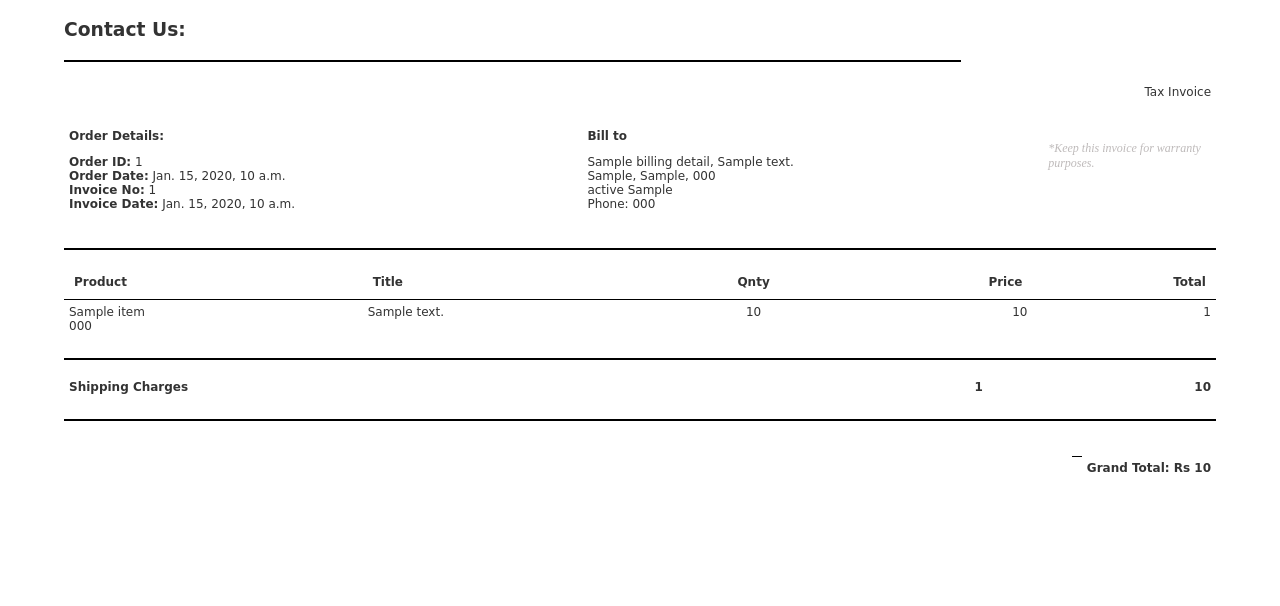
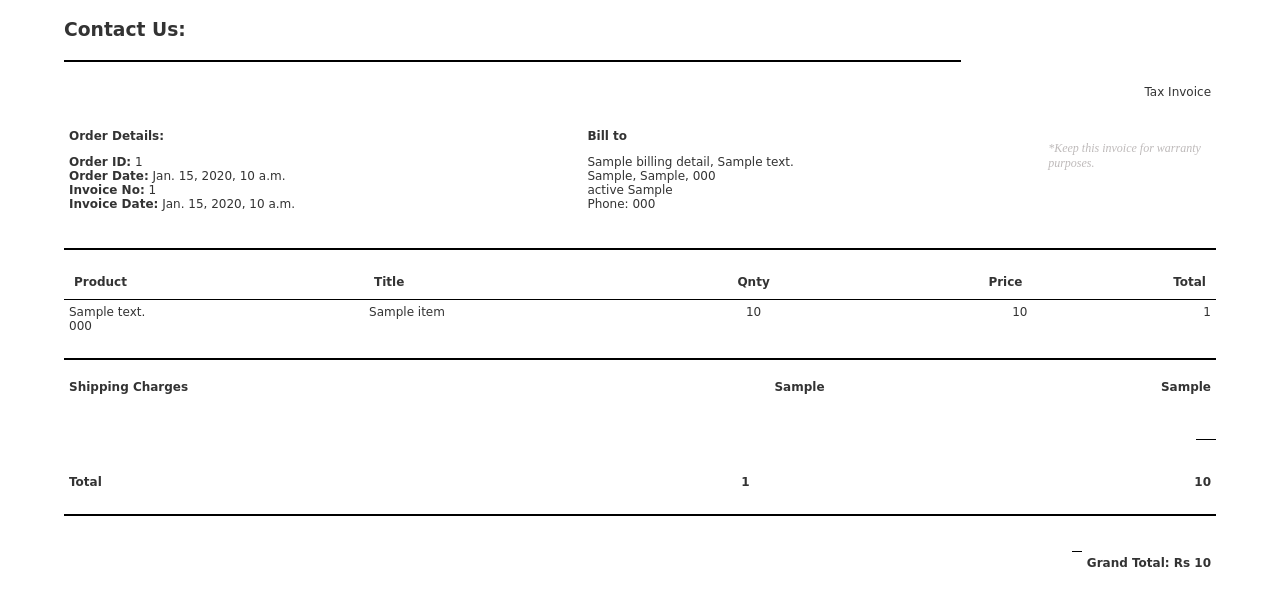
Before and after one commit to woodenclouds/youngsta-india-backend, a Django app: template templates/activities/invoice/invoice.html in a window 1280 px wide. Shown: the top 606 px of the page. Run offline with Django 5.2, Linux system fonts and the light colour scheme; tables that the repository leaves empty hold one stand-in row (values such as "Sample post"); the template is opened without the code that fills it: values that come from a table or form of the project are taken from there, most other values are stand-ins (such as "Sample title", 1, 10 or a date in 2020); parts of the project's set-up code (start-up, migrations or seed data) failed here and were passed over.

Commit message:
invoice generation

```diff
--- a/api/v1/activities/functions.py
+++ b/api/v1/activities/functions.py
@@ -194,7 +194,7 @@ def get_invoice_data(pk):
 
         # --- Order Details ---
     invoice = Invoice.objects.filter(purchase__id=order.id).first()
-
+    shipping_charge = getattr(order, 'shipping_charge', 0)
     order_details = {
         'order_id': str(order.id),
         'ordered_date': order.created_at.strftime("%d %b %Y"),
@@ -202,8 +202,8 @@ def get_invoice_data(pk):
         'invoice_date': invoice.issued_at.strftime("%d %b %Y"),
         'total_products': total_products,
         'grand_total': f"{grand_total:.2f}",
+        'shipping_charge': f"{shipping_charge:.2f}" if shipping_charge else "0"
     }
-
     # --- Billing Details ---
     billing_details = []
 
--- a/api/v1/activities/views.py
+++ b/api/v1/activities/views.py
@@ -1378,7 +1378,7 @@ def download_invoice(request, pk):
 
     html_string = render_to_string('activities/invoice/invoice.html', {'order': invoice_data})
     response = HttpResponse(content_type='application/pdf')
-    response['Content-Disposition'] = f'attachment; filename=invoice_{invoice_data["order_details"]["order_id"]}.pdf'
+    response['Content-Disposition'] = f'attachment; filename=invoice_{invoice_data["order_details"]["invoice_number"]}.pdf'
 
     pdf = BytesIO()
     pisa_status = pisa.CreatePDF(html_string, dest=pdf)
--- a/templates/activities/invoice/invoice.html
+++ b/templates/activities/invoice/invoice.html
@@ -182,8 +182,8 @@
             <tbody>
                 {% for item in order.product_details %}
                 <tr>
-                    <td style="text-align: left;">{{ item.product_name }} <br> {{ item.product_code }}</td>
-                    <td style="text-align: left;">{{ item.product_description }}</td>
+                    <td style="text-align: left;"> {{ item.product_description }}<br> {{ item.product_code }}</td>
+                    <td style="text-align: left;">{{ item.product_name }}</td>
                     <td style="text-align: center;">{{ item.quantity }}</td>
                     <td style="text-align: right;">{{ item.price }}</td>
                     <td style="text-align: right;">{{ item.total_price }}</td>
@@ -203,6 +203,26 @@
             <thead>
                 <tr class="charges" style="text-align: right;">
                     <td class="table-header" style="text-align: left;">Shipping Charges</td>
+                    <td class="table-header" style="text-align: center;">{{ order.order_details.shipping_charge }}</td>
+                    <td class="table-header" style="text-align: right;">{{ order.order_details.shipping_charge }}</td>
+                </tr>
+            </thead>
+        </table>
+        <div class="totals">
+            <table>
+                <tr>
+                    <td> </td>
+                    <td style="border-top: 1px solid #000;"> </td>
+                    <td style="border-top: 1px solid #000;"> <!-- Right-aligned border column -->
+                        <!-- Optional text or element can be added here if needed -->
+                    </td>
+                </tr>
+            </table>
+        </div>
+        <table>
+            <thead>
+                <tr class="charges" style="text-align: right;">
+                    <td class="table-header" style="text-align: left;">Total</td>
                     <td class="table-header" style="text-align: center;">{{ order.order_details.total_products }}</td>
                     <td class="table-header" style="text-align: right;">{{ order.order_details.grand_total }}</td>
                 </tr>
```
